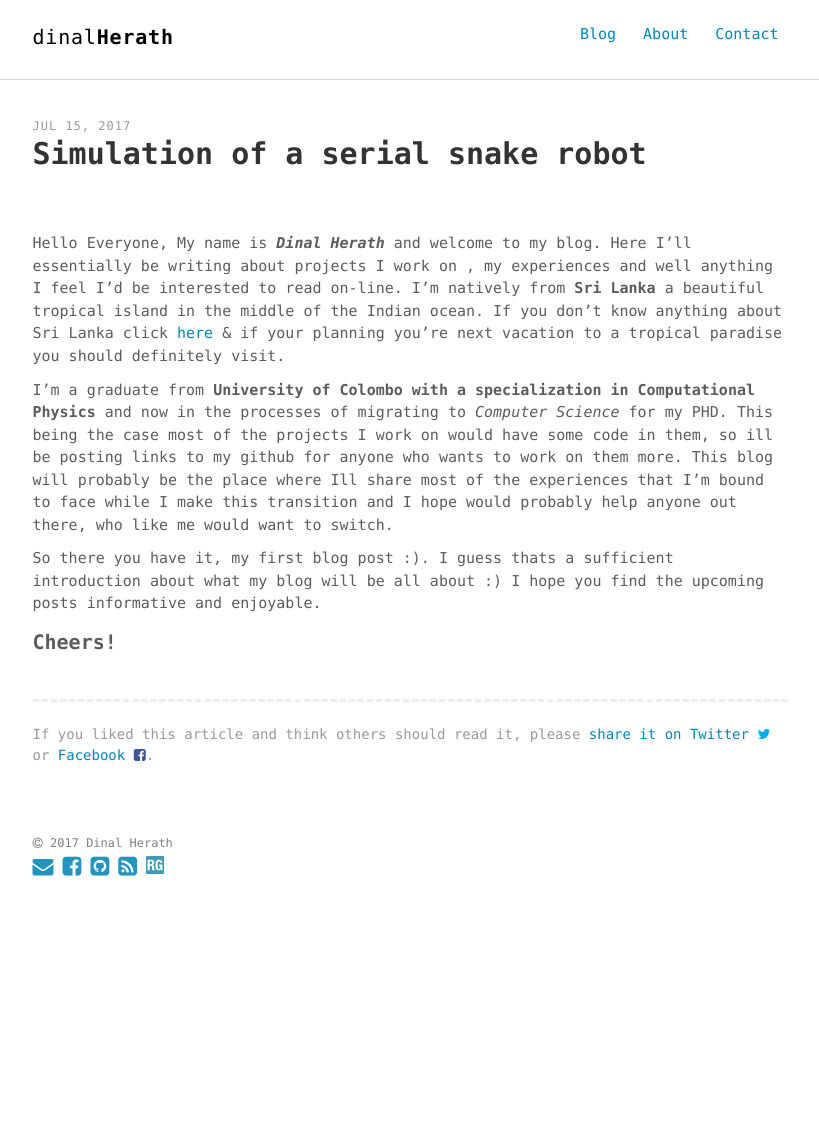
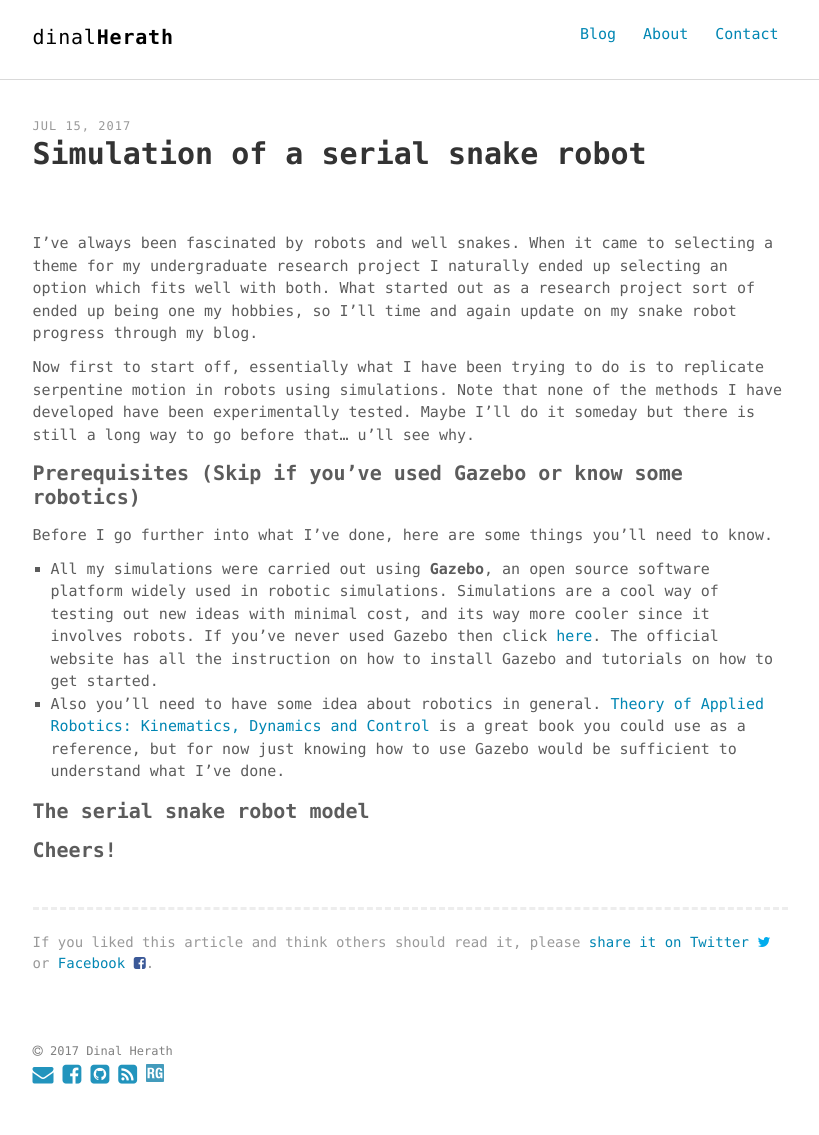
Before and after one commit to dherath/dherath.github.io, a Jekyll site: the page built from _posts/2017-07-15-serial-snake-robot.md, in a window 1280 px wide. Shown: the whole page, without its empty margins (230-1049 px from the left). Built offline with Jekyll 4.4.1, drawn with Linux system fonts in a browser that asks for light colours; before the commit the page ends 927 px from its top, so only the background shows below that.

Commit message:
Serial snake robot - intro, preReq done

```diff
--- a/_posts/2017-07-15-serial-snake-robot.md
+++ b/_posts/2017-07-15-serial-snake-robot.md
@@ -3,14 +3,22 @@ layout: post
 title: "Simulation of a serial snake robot"
 comments: false
 description: "Snake robots : serial snake robot"
-keywords: "Gazebo; snake robot; serial"
+keywords: "Gazebo ,snake robot ,serial ,simulation"
 ---
+I've always been fascinated by robots and well snakes. When it came to selecting a theme for my undergraduate research project I naturally ended up selecting an option which fits well with both. What started out as a research project sort of ended up being one my hobbies, so I'll time and again update on my snake robot progress through my blog.
 
-Hello Everyone, My name is **_Dinal Herath_** and welcome to my blog. Here I’ll  essentially be writing about projects I work on , my experiences and well anything I feel I’d be interested to read on-line. I’m natively from **Sri Lanka** a beautiful tropical island in the middle of the Indian ocean. If you don't know anything about Sri Lanka  click
-[here](http://bestoflanka.com/best-things-to-do-in-sri-lanka.php){:target="blank"} & if your planning you're next vacation to a tropical paradise you should definitely visit.
+Now first to start off, essentially what I have been trying to do is to replicate serpentine motion in robots using simulations. Note that none of the methods I have developed have been experimentally tested. Maybe I'll do it someday but there is still a long way to go before that... u'll see why.
 
-I’m a graduate from **University of Colombo with a specialization in Computational Physics** and now in the processes of migrating to _Computer Science_ for my PHD. This being the case most of the projects I work on would have some code in them, so ill be posting links to my github for anyone who wants to work on them more. This blog will probably be the place where Ill share most of the experiences that I'm bound to face while I make this transition and I hope would probably help anyone out there, who like me would want to switch.
+#### Prerequisites (Skip if you've used Gazebo or know some robotics)
 
-So there you have it, my first blog post :).  I guess thats a sufficient introduction about what my blog will be all about :) I hope you find the upcoming posts informative and enjoyable.
+Before I go further into what I've done, here are some things you'll need to know.
+1. All my simulations were carried out using **Gazebo**, an open source software platform widely used in robotic simulations. Simulations are a cool way of testing out new ideas with minimal cost, and  its way more cooler since it involves robots. If you've never used Gazebo then click [here](http://gazebosim.org){:target="blank"}. The official website has all the instruction on how to install Gazebo and tutorials on how to get started.
+2. Also you'll need to have some idea about robotics in general. [Theory of Applied Robotics: Kinematics, Dynamics and Control](https://www.amazon.com/Theory-Applied-Robotics-Kinematics-Dynamics/dp/1441917497){:target="blank"} is a great book you could use as a reference, but for now just knowing how to use Gazebo would be sufficient to understand what I've done.
+
+#### The serial snake robot model
+
+
+
+
 
 #### Cheers!
```
Also changed, not shown: 2 other files.
